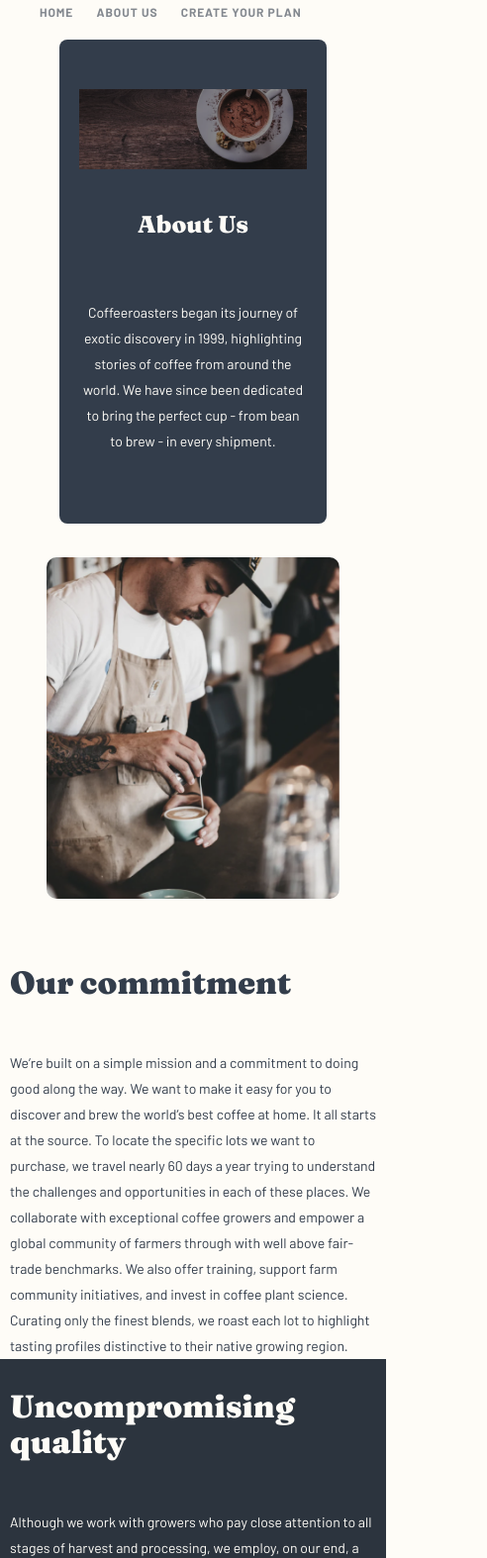
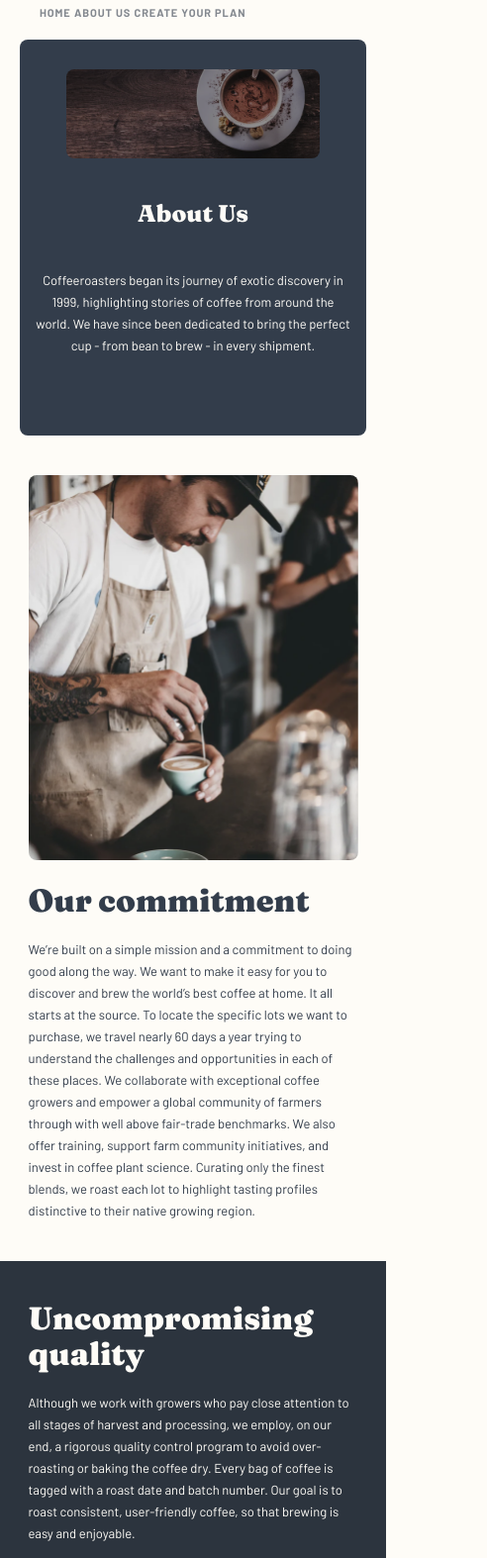
Before and after one commit to SShayo/CoffeeRoasters, a plain HTML site: page about.html in a window 390 px wide. Shown: the part 49-1623 px from the top of the page at 99% size, 492 px wide, since content can reach past the window. Drawn offline with Linux system fonts and the light colour scheme.

Commit message:
Revise about.css for better layout and media queries
Refactored styles for improved responsiveness and organization.

```diff
--- a/styles/about.css
+++ b/styles/about.css
@@ -50,241 +50,477 @@ p {
   line-height: 26px;
 }
 
-.title-header {
-  font-size: 150px;
-  font-weight: 900;
-  line-height: 72px;
-  text-transform: lowercase;
-}
-
 /* --- NAV --- */
 nav {
-  padding: 30px 60px;
+  padding: 20px 40px;
   display: flex;
   align-items: center;
   justify-content: space-between;
+  flex-wrap: wrap;
 }
 
 .nav-link {
   font-size: 12px;
   font-weight: 700;
-  line-height: 15px;
-  letter-spacing: 0.9230769276618958px;
+  letter-spacing: 0.92px;
   text-transform: uppercase;
   text-decoration: none;
   color: #83888f;
-}
-
-.nav-link:not(:last-child) {
-  margin-right: 20px;
+  margin: 0 10px;
 }
 
 /* --- HERO --- */
 .hero-section {
-  padding: 0 60px;
+  padding: 0 20px;
 }
 
 .hero-section_inner {
-  height: 700px;
-  max-height: 80vh;
-  padding: 75px 60px;
+  height: auto;
+  min-height: 400px;
+  padding: 40px 20px;
   background: #333d4b;
   border-radius: 8px;
   display: flex;
+  flex-direction: column;
   align-items: center;
   position: relative;
   overflow: hidden;
 }
 
 .hero-section_inner img {
-  position: absolute;
-  left: 0;
-  bottom: 0;
-  width: 100%;
-  max-width: 600px;
+  width: 80%;
+  max-width: 350px;
+  margin-bottom: 20px;
   object-fit: cover;
+  border-radius: 8px;
 }
 
 .hero-text_wrapper {
   color: #fefcf7;
-  max-width: 493px;
-  position: relative;
-  z-index: 1;
+  text-align: center;
 }
 
 .hero-text_wrapper h1 {
-  margin-bottom: 40px;
-  font-size: clamp(32px, 5vw, 72px);
+  margin-bottom: 20px;
+  font-size: clamp(28px, 7vw, 48px);
 }
 
 .hero-text_wrapper p {
   max-width: 100%;
-  margin-bottom: 40px;
+  font-size: 14px;
+  line-height: 22px;
 }
 
 /* --- BOX1 --- */
 .box1 {
-  margin: auto;
   display: flex;
+  flex-direction: row;
   justify-content: center;
   align-items: center;
-  min-height: 100vh;
-  padding-left: 100px;
+  flex-wrap: wrap;
+  padding: 50px 20px;
 }
 
 .box1 .pic {
-  margin: auto;
   width: 40%;
+  min-width: 250px;
+  margin: 10px;
 }
 
 .box1 .pic img {
+  width: 100%;
   border-radius: 10px;
-  width: 100%;
 }
 
 .box1 .text {
-  width: 60%;
-  float: right;
+  width: 50%;
+  min-width: 250px;
+  margin: 10px;
 }
 
 .box1 .text p {
-  margin-top: 50px;
-  width: 500px;
+  margin-top: 20px;
+  font-size: 14px;
+  line-height: 22px;
 }
 
 /* --- BOX2 --- */
 .box2 {
-  background-color: #2C343E;
-  margin: auto;
   display: flex;
+  flex-direction: row;
   justify-content: center;
   align-items: center;
-  min-height: 100vh;
-  padding-left: 100px;
-  margin-bottom: 300px;
+  flex-wrap: wrap;
+  background-color: #2C343E;
+  padding: 50px 20px;
 }
 
 .box2 .text2 {
-  width: 60%;
-  float: left;
+  width: 50%;
+  min-width: 250px;
+  margin: 10px;
   color: #fefcf7;
 }
 
 .box2 .text2 p {
-  margin-top: 50px;
-  width: 500px;
+  margin-top: 20px;
+  font-size: 14px;
+  line-height: 22px;
 }
 
 .box2 .pic2 {
-  margin-top: -200px;
+  width: 40%;
+  min-width: 200px;
+  margin: 10px;
+}
+
+.box2 .pic2 img {
+  width: 100%;
+  border-radius: 10px;
 }
 
 /* --- FOOTER --- */
 footer {
   background-color: #2C343E;
-  padding: 30px 60px;
+  padding: 20px;
   display: flex;
+  flex-direction: column;
   align-items: center;
-  justify-content: space-between;
+  text-align: center;
 }
 
-/* --- RESPONSIVE --- */
+footer .nav-link_wrapper {
+  margin: 10px 0;
+}
 
-/* Tablets <=992px */
-@media (max-width: 992px) {
-  nav {
-    flex-wrap: wrap;
-    padding: 20px 40px;
+footer .nav-link {
+  display: inline-block;
+  margin: 5px 10px;
+}
+
+/* --- MEDIA QUERIES --- */
+
+/* Tablets <=768px */
+@media (max-width: 768px) {
+  .box1, .box2 {
+    flex-direction: column;
   }
 
-  .hero-section_inner {
-    flex-direction: column;
-    align-items: center;
-    padding: 50px 20px;
-    height: auto;
+  .box1 .pic, .box1 .text,
+  .box2 .text2, .box2 .pic2 {
+    width: 90%;
+    margin: 10px auto;
   }
 
   .hero-section_inner img {
-    position: relative;
-    bottom: 0;
-    max-width: 400px;
-    margin-bottom: 30px;
-  }
-
-  .hero-text_wrapper {
-    max-width: 100%;
-    text-align: center;
-  }
-
-  .box1,
-  .box2 {
-    flex-direction: column;
-    padding-left: 20px;
-    padding-right: 20px;
-  }
-
-  .box1 .text,
-  .box2 .text2 {
-    width: 100%;
-    float: none;
-    margin-top: 30px;
-  }
-
-  .box1 .pic,
-  .box2 .pic2 {
-    width: 80%;
-    margin: auto;
-  }
-
-  .box2 .pic2 {
-    margin-top: 0;
-  }
-
-  .box1 .text p,
-  .box2 .text2 p {
-    width: 100%;
-  }
-
-  footer {
-    flex-direction: column;
-    text-align: center;
-    gap: 15px;
+    max-width: 70%;
   }
 }
 
-/* Mobile <=600px */
-@media (max-width: 600px) {
+/* Phones <=480px */
+@media (max-width: 480px) {
   nav {
     flex-direction: column;
     align-items: flex-start;
   }
 
   .nav-link {
-    margin: 10px 0;
+    margin: 8px 0;
+    font-size: 11px;
   }
 
-  .hero-section_inner h1 {
-    font-size: clamp(24px, 6vw, 48px);
-  }
-
-  .hero-text_wrapper p {
-    font-size: 14px;
-    margin-bottom: 20px;
+  .hero-section_inner {
+    padding: 30px 15px;
   }
 
   .hero-section_inner img {
     max-width: 100%;
-    margin-bottom: 20px;
   }
 
-  .box1,
-  .box2 {
-    padding-left: 10px;
-    padding-right: 10px;
+  .hero-text_wrapper h1 {
+    font-size: 24px;
   }
 
-  .box1 .text p,
-  .box2 .text2 p {
-    font-size: 14px;
+  .hero-text_wrapper p {
+    font-size: 13px;
+  }
+
+  .box1, .box2 {
+    padding: 30px 10px;
+  }
+
+  .box1 .text p, .box2 .text2 p {
+    font-size: 13px;
+  }
+
+  .box1 .pic img, .box2 .pic2 img {
+    border-radius: 8px;
+  }
+
+  footer {
+    padding: 15px 10px;
   }
 }
+/* --- BASE STYLES --- */
+*,
+html,
+body {
+  margin: 0;
+  box-sizing: border-box;
+  font-family: 'Barlow', sans-serif;
+}
+
+body {
+  color: #333d4b;
+  background-color: #fefcf7;
+}
+
+h1,
+h2,
+h3,
+h4,
+button {
+  font-family: 'Fraunces', sans-serif;
+}
+
+h1 {
+  font-size: 72px;
+  font-weight: 900;
+  line-height: 72px;
+}
+
+h2 {
+  font-size: 40px;
+  font-weight: 900;
+  line-height: 48px;
+}
+
+h3 {
+  font-size: 32px;
+  font-weight: 900;
+  line-height: 36px;
+}
+
+h4 {
+  font-size: 24px;
+  font-weight: 900;
+  line-height: 32px;
+}
+
+p {
+  font-size: 16px;
+  font-weight: 400;
+  line-height: 26px;
+}
+
+/* --- NAV --- */
+nav {
+  padding: 20px 40px;
+  display: flex;
+  align-items: center;
+  justify-content: space-between;
+  flex-wrap: wrap;
+}
+
+.nav-link {
+  font-size: 12px;
+  font-weight: 700;
+  letter-spacing: 0.92px;
+  text-transform: uppercase;
+  text-decoration: none;
+  color: #83888f;
+  margin: 0 10px;
+}
+
+/* --- HERO --- */
+.hero-section {
+  padding: 0 20px;
+}
+
+.hero-section_inner {
+  height: auto;
+  min-height: 400px;
+  padding: 40px 20px;
+  background: #333d4b;
+  border-radius: 8px;
+  display: flex;
+  flex-direction: column;
+  align-items: center;
+  position: relative;
+  overflow: hidden;
+}
+
+.hero-section_inner img {
+  width: 80%;
+  max-width: 350px;
+  margin-bottom: 20px;
+  object-fit: cover;
+  border-radius: 8px;
+}
+
+.hero-text_wrapper {
+  color: #fefcf7;
+  text-align: center;
+}
+
+.hero-text_wrapper h1 {
+  margin-bottom: 20px;
+  font-size: clamp(28px, 7vw, 48px);
+}
+
+.hero-text_wrapper p {
+  max-width: 100%;
+  font-size: 14px;
+  line-height: 22px;
+}
+
+/* --- BOX1 --- */
+.box1 {
+  display: flex;
+  flex-direction: row;
+  justify-content: center;
+  align-items: center;
+  flex-wrap: wrap;
+  padding: 50px 20px;
+}
+
+.box1 .pic {
+  width: 40%;
+  min-width: 250px;
+  margin: 10px;
+}
+
+.box1 .pic img {
+  width: 100%;
+  border-radius: 10px;
+}
+
+.box1 .text {
+  width: 50%;
+  min-width: 250px;
+  margin: 10px;
+}
+
+.box1 .text p {
+  margin-top: 20px;
+  font-size: 14px;
+  line-height: 22px;
+}
+
+/* --- BOX2 --- */
+.box2 {
+  display: flex;
+  flex-direction: row;
+  justify-content: center;
+  align-items: center;
+  flex-wrap: wrap;
+  background-color: #2C343E;
+  padding: 50px 20px;
+}
+
+.box2 .text2 {
+  width: 50%;
+  min-width: 250px;
+  margin: 10px;
+  color: #fefcf7;
+}
+
+.box2 .text2 p {
+  margin-top: 20px;
+  font-size: 14px;
+  line-height: 22px;
+}
+
+.box2 .pic2 {
+  width: 40%;
+  min-width: 200px;
+  margin: 10px;
+}
+
+.box2 .pic2 img {
+  width: 100%;
+  border-radius: 10px;
+}
+
+/* --- FOOTER --- */
+footer {
+  background-color: #2C343E;
+  padding: 20px;
+  display: flex;
+  flex-direction: column;
+  align-items: center;
+  text-align: center;
+}
+
+footer .nav-link_wrapper {
+  margin: 10px 0;
+}
+
+footer .nav-link {
+  display: inline-block;
+  margin: 5px 10px;
+}
+
+/* --- MEDIA QUERIES --- */
+
+/* Tablets <=768px */
+@media (max-width: 768px) {
+  .box1, .box2 {
+    flex-direction: column;
+  }
+
+  .box1 .pic, .box1 .text,
+  .box2 .text2, .box2 .pic2 {
+    width: 90%;
+    margin: 10px auto;
+  }
+
+  .hero-section_inner img {
+    max-width: 70%;
+  }
+}
+
+/* Phones <=480px */
+@media (max-width: 480px) {
+  nav {
+    flex-direction: column;
+    align-items: flex-start;
+  }
+
+  .nav-link {
+    margin: 8px 0;
+    font-size: 11px;
+  }
+
+  .hero-section_inner {
+    padding: 30px 15px;
+  }
+
+  .hero-section_inner img {
+    max-width: 100%;
+  }
+
+  .hero-text_wrapper h1 {
+    font-size: 24px;
+  }
+
+  .hero-text_wrapper p {
+    font-size: 13px;
+  }
+
+  .box1, .box2 {
+    padding: 30px 10px;
+  }
+
+  .box1 .text p, .box2 .text2 p {
+    font-size: 13px;
+  }
+
+  .box1 .pic img, .box2 .pic2 img {
+    border-radius: 8px;
+  }
+
+  footer {
+    padding: 15px 10px;
+  }
+}
```
